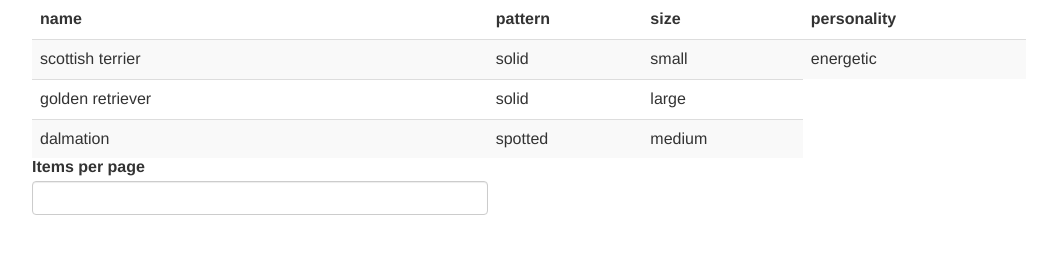
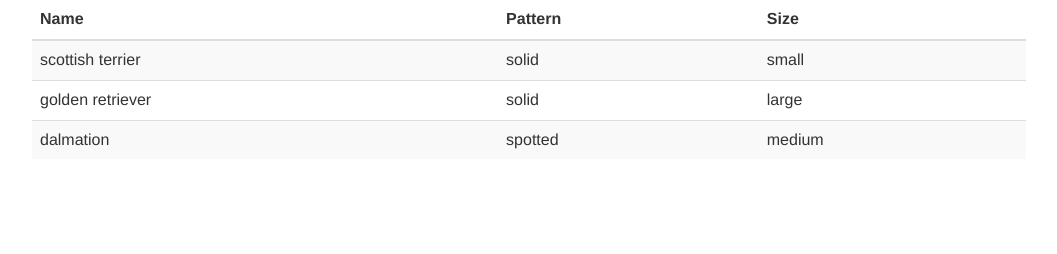
Before and after one commit to Cedrusco/cmTable, a website: page index.html in a window 1280 px wide. Shown: the whole page, without its empty margins (111-1168 px from the left). Drawn offline with nearby package versions, Linux system fonts and the light colour scheme.

Commit message:
refactored to be without a directive

```diff
--- a/app.js
+++ b/app.js
@@ -2,25 +2,32 @@ var app = angular.module('cmTable', []);
 
 app
 .controller('mainController', ['$scope', function($scope) {
-  $scope.dogSpecies = {
-    rows: [
+  $scope.dogSpecies = [
       {name: 'scottish terrier', pattern: 'solid', size: 'small', personality: 'energetic'},
       {name: 'golden retriever', pattern: 'solid', size: 'large'},
       {name: 'dalmation', pattern: 'spotted', size: 'medium'}
-    ]
-  };
-  console.log($scope);
+    ];
 }])
 .directive('cmTable', [function() {
   return {
     restrict: 'A',
-    templateUrl: './cmtable.html',
     scope: {
       cmTableData: '='
     },
     link: function(scope, elem, attrs) {
-      scope.tabledata = scope.cmTableData;
-      console.log(scope.dogSpecies);
+      var $th = elem.find('th');
+      var attrsArray = [];
+      $($th).each(function(th) {
+        attrsArray.push($(this).attr('cm-table-param'));
+      });
+      var tbody = elem.find('tbody');
+      scope.cmTableData.forEach(function(item) {
+        var tr = angular.element('<tr></tr>');
+        tbody.append(tr);
+        attrsArray.forEach(function(attribute) {
+          tr.append('<td>' + item[attribute] + '</td>');
+        });
+      });
       scope.sortBy = function sortBy(key) {
         if(scope.prop === key) return scope.reverse = !scope.reverse;
         scope.prop = key;
--- a/index.html
+++ b/index.html
@@ -11,7 +11,17 @@
   </head>
   <body ng-controller="mainController">
   <div class="container">
-    <table class="table table-hover table-striped" cm-table cm-table-data="dogSpecies"></table>
+    <table class="table table-hover table-striped" cm-table cm-table-data="dogSpecies">
+      <thead>
+        <tr>
+          <th cm-table-param="name">Name</th>
+          <th cm-table-param="pattern">Pattern</th>
+          <th cm-table-param="size">Size</th>
+        </tr>
+      </thead>
+      <tbody>
+      </tbody>
+    </table>
   </div>
   </body>
 </html>
```
Also changed, not shown: angScript.js (added, +10 -0 lines), 1 other file.
